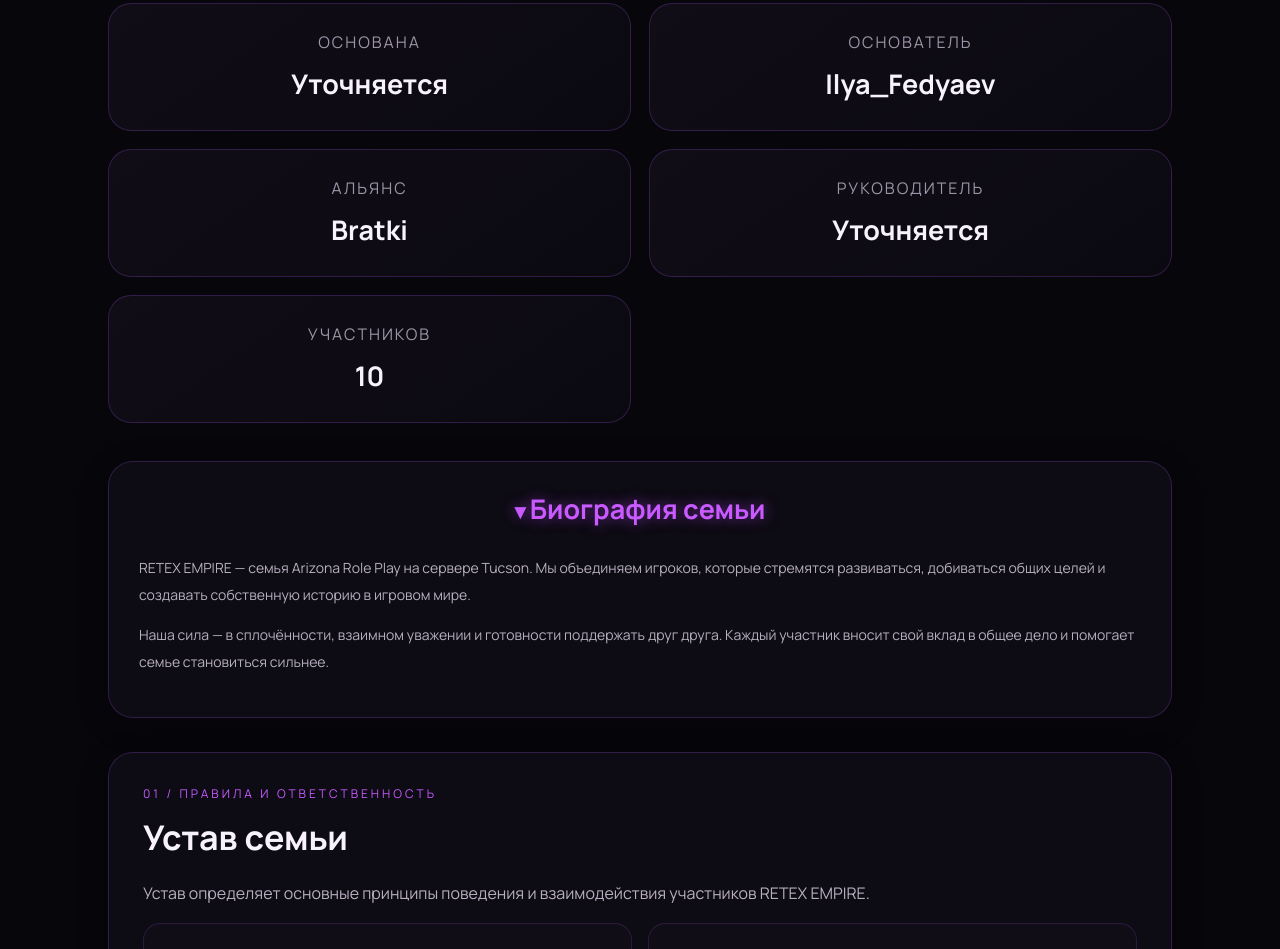
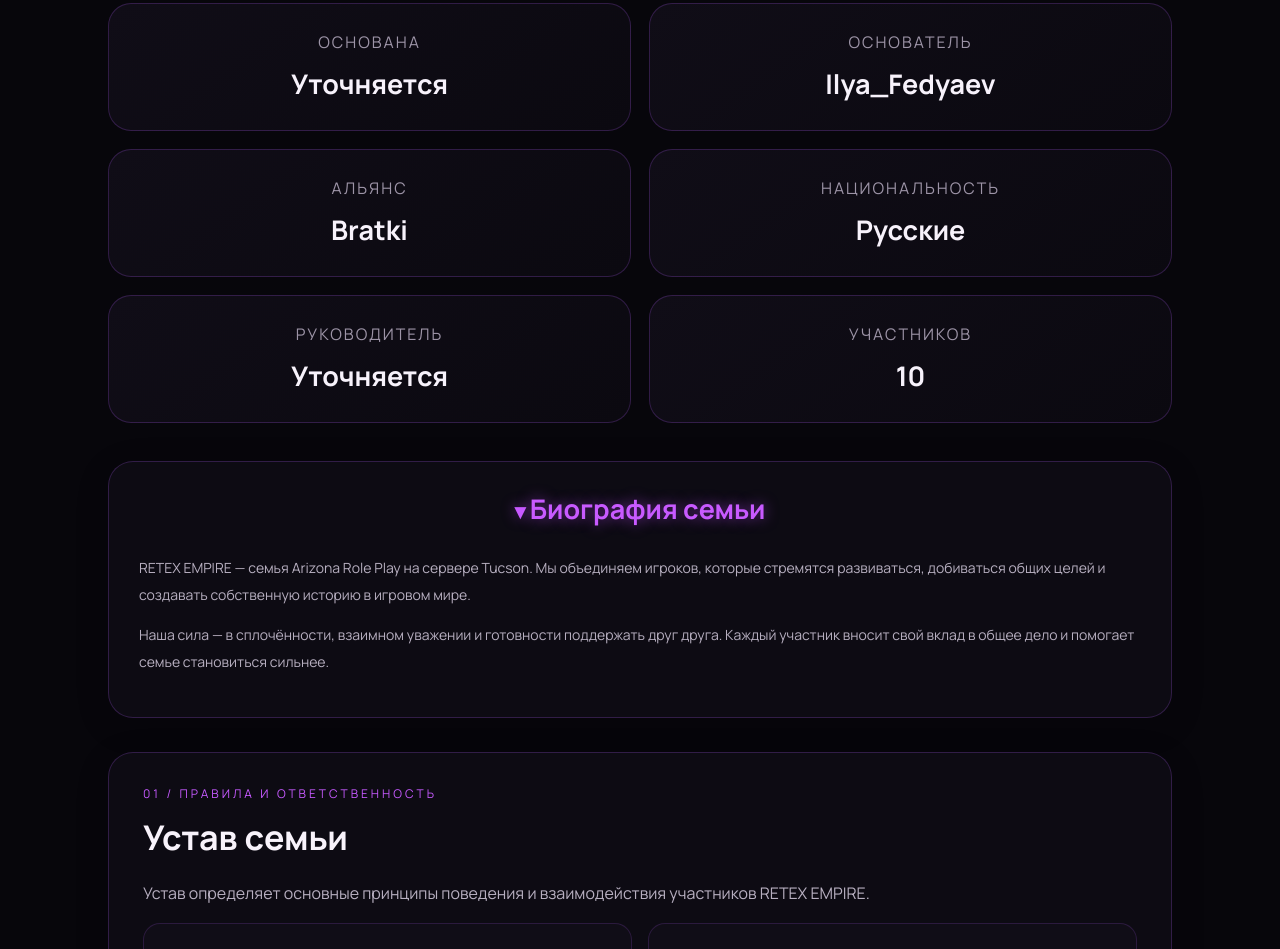
Before and after one commit to MAGINSTER/Retex.Empire.github.io, a plain HTML site: page index.html in a window 1280 px wide. Shown: the part 848-1797 px from the top of the page. Drawn offline with Linux system fonts and the light colour scheme.

Commit message:
Add family nationality

```diff
--- a/index.html
+++ b/index.html
@@ -71,6 +71,7 @@ footer strong{color:#c65aff}
 <div class="info-card"><small>Основана</small><strong>Уточняется</strong></div>
 <div class="info-card"><small>Основатель</small><strong>Ilya_Fedyaev</strong></div>
 <div class="info-card"><small>Альянс</small><strong>Bratki</strong></div>
+<div class="info-card"><small>Национальность</small><strong>Русские</strong></div>
 <div class="info-card"><small>Руководитель</small><strong>Уточняется</strong></div>
 <div class="info-card"><small>Участников</small><strong>10</strong></div>
 </section>
```
